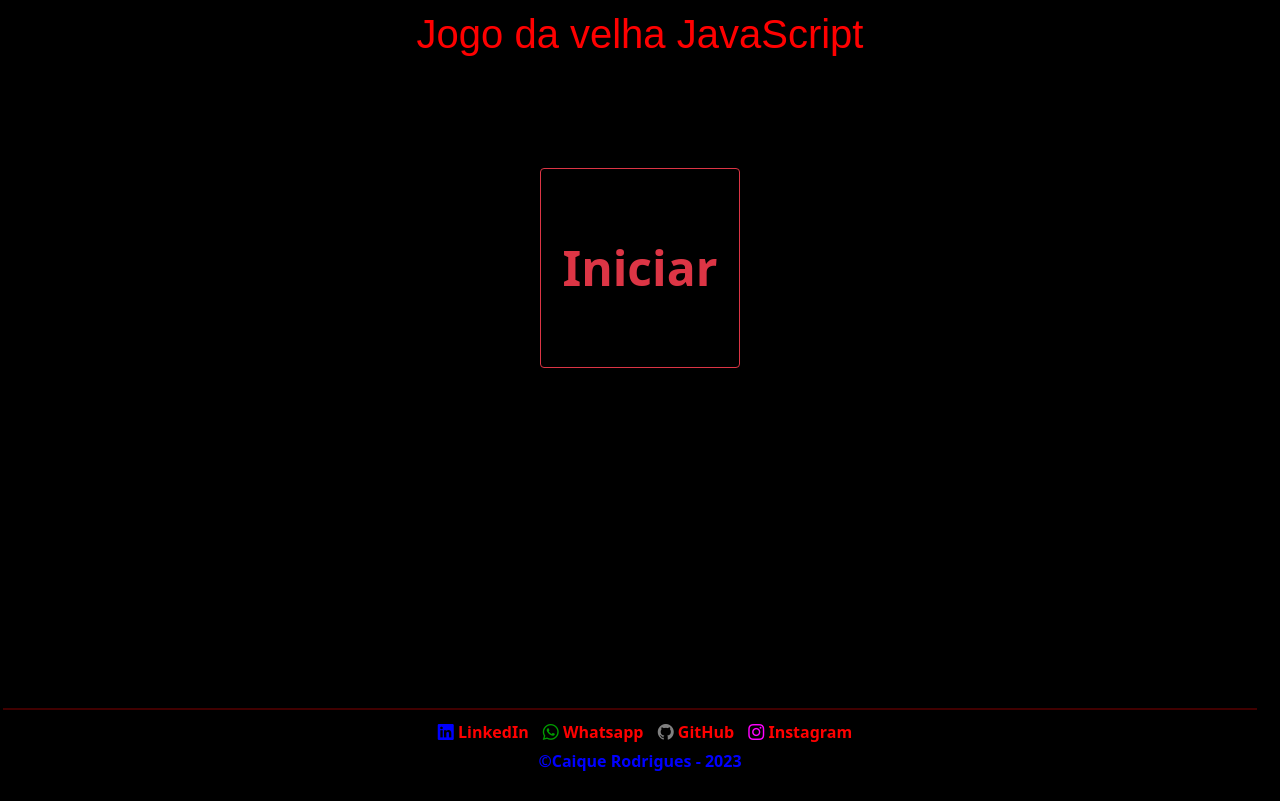
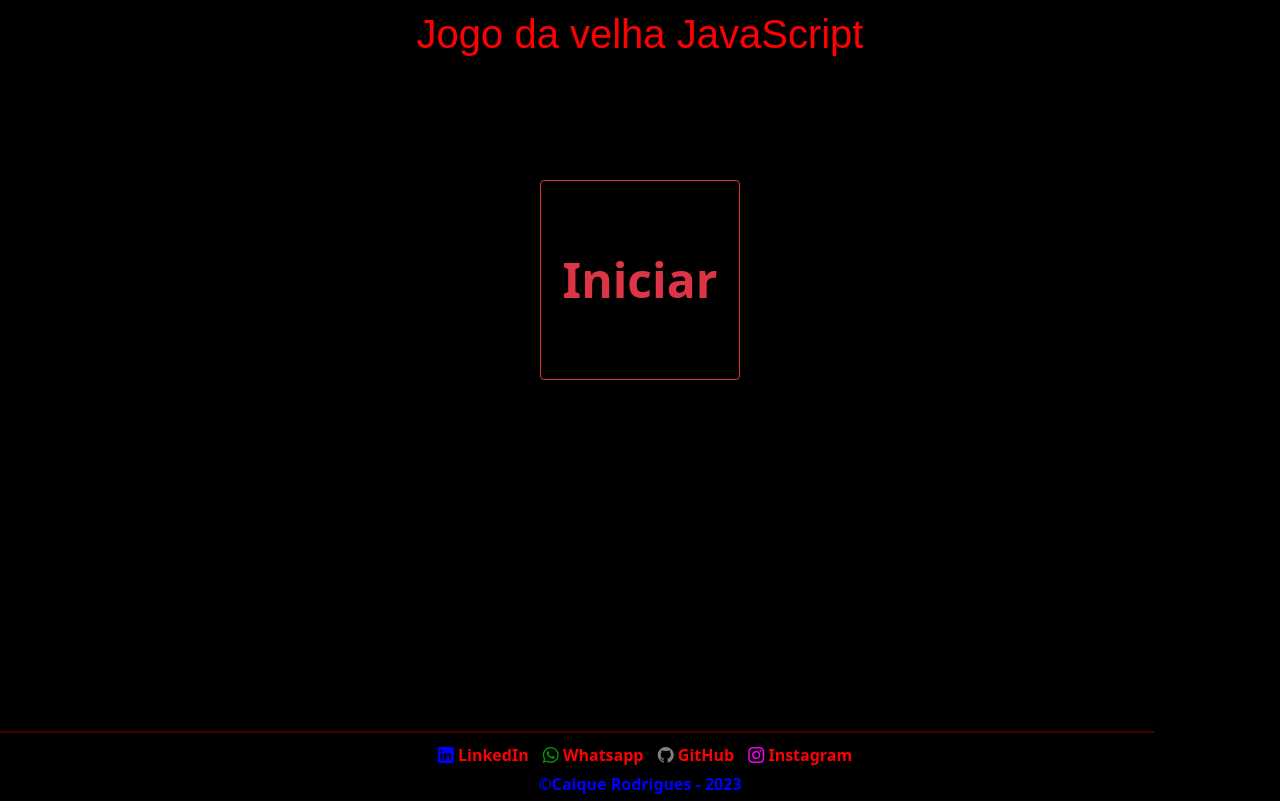
Before and after one commit to Caiqueerodrigues/jogoDaVelha, a plain HTML site: page index.html in a window 1280 px wide. Drawn offline with nearby package versions, Linux system fonts and the light colour scheme.

Commit message:
correcao de bugs

```diff
--- a/media-queries.css
+++ b/media-queries.css
@@ -1,6 +1,10 @@
 @charset "utf-8";
 
 @media (max-width: 767px) {
+    section {
+        height: 60vh !important;
+    }
+
     h1 {
         margin-top: 20px;
     }
@@ -42,9 +46,8 @@
 }
 
 @media (min-width: 768px) {
-    body {
-        width: 80vw;
-        margin: auto;
+    hr {
+        width: 100vw;
     }
     #visor {
         max-width: 30vw;
```
